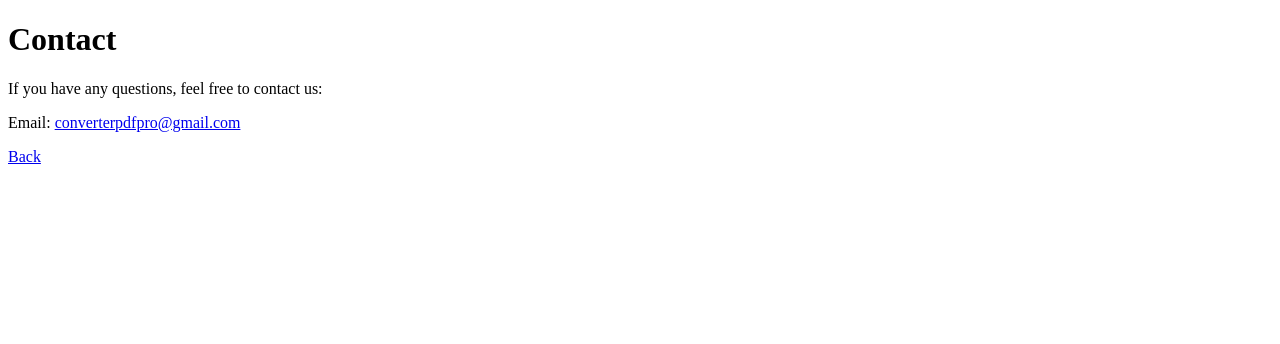
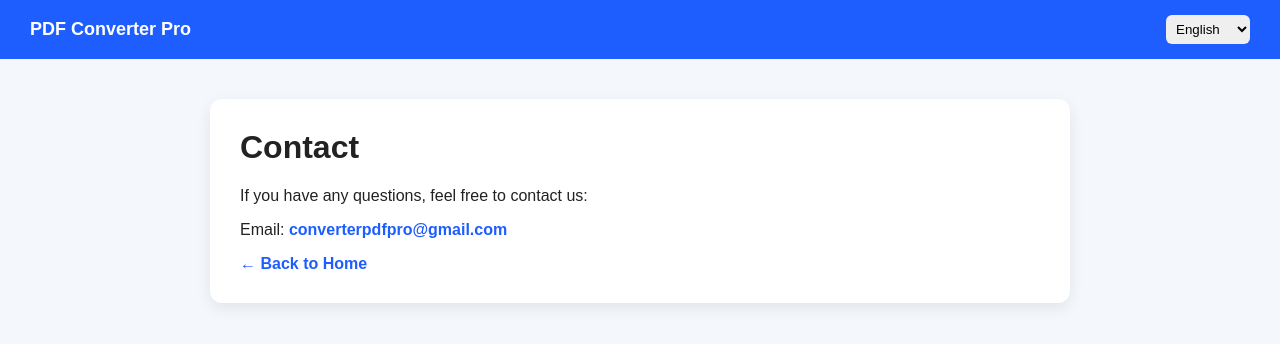
Before and after one commit to UHwolf/pdf-converter-pro, a website: page contact.html in a window 1280 px wide. Drawn offline with Linux system fonts and the light colour scheme.

Commit message:
update project

```diff
--- a/contact.html
+++ b/contact.html
@@ -1,16 +1,126 @@
 <!DOCTYPE html>
-<html>
+<html lang="en">
+<head>
+<meta charset="UTF-8">
+<title>Contact - PDF Converter Pro</title>
+<meta name="viewport" content="width=device-width, initial-scale=1.0">
+
+<style>
+body {
+    margin: 0;
+    font-family: Arial, sans-serif;
+    background: #f4f7fb;
+    color: #222;
+}
+
+.topbar {
+    background: #1e5eff;
+    color: white;
+    padding: 15px 30px;
+    display: flex;
+    justify-content: space-between;
+    align-items: center;
+}
+
+.topbar .title {
+    font-size: 18px;
+    font-weight: bold;
+}
+
+.topbar .lang select {
+    padding: 6px;
+    border-radius: 6px;
+    border: none;
+}
+
+.container {
+    max-width: 800px;
+    margin: auto;
+    padding: 30px;
+    background: white;
+    border-radius: 12px;
+    margin-top: 40px;
+    box-shadow: 0 5px 15px rgba(0,0,0,0.08);
+}
+
+h1 {
+    margin-top: 0;
+}
+
+a {
+    color: #1e5eff;
+    text-decoration: none;
+    font-weight: bold;
+}
+</style>
+
+</head>
+
 <body>
 
-<h1>Contact</h1>
+<div class="topbar">
+    <div class="title" id="title">PDF Converter Pro</div>
 
-<p>If you have any questions, feel free to contact us:</p>
+    <div class="lang">
+        <select onchange="changeLang(this.value)">
+            <option value="en">English</option>
+            <option value="es">Español</option>
+            <option value="fr">Français</option>
+        </select>
+    </div>
+</div>
 
-<p>Email: <a href="mailto:converterpdfpro@gmail.com">
-converterpdfpro@gmail.com
-</a></p>
+<div class="container">
 
-<a href="/">Back</a>
+    <h1 id="h1">Contact</h1>
+
+    <p id="text">
+        If you have any questions, feel free to contact us:
+    </p>
+
+    <p>
+        Email:
+        <a href="mailto:converterpdfpro@gmail.com">
+            converterpdfpro@gmail.com
+        </a>
+    </p>
+
+    <a href="/">← Back to Home</a>
+
+</div>
+
+<script>
+const translations = {
+    en: {
+        title: "PDF Converter Pro",
+        h1: "Contact",
+        text: "If you have any questions, feel free to contact us:"
+    },
+    es: {
+        title: "Convertidor de PDF",
+        h1: "Contacto",
+        text: "Si tienes preguntas, contáctanos:"
+    },
+    fr: {
+        title: "Convertisseur PDF",
+        h1: "Contact",
+        text: "Si vous avez des questions, contactez-nous:"
+    }
+};
+
+function changeLang(lang) {
+    localStorage.setItem("lang", lang);
+
+    document.getElementById("title").innerText = translations[lang].title;
+    document.getElementById("h1").innerText = translations[lang].h1;
+    document.getElementById("text").innerText = translations[lang].text;
+}
+
+window.onload = function () {
+    let lang = localStorage.getItem("lang") || "en";
+    changeLang(lang);
+};
+</script>
 
 </body>
 </html>
```
Also changed, not shown: about.html (+117 -7 lines), index.html (+0 -1 lines).
